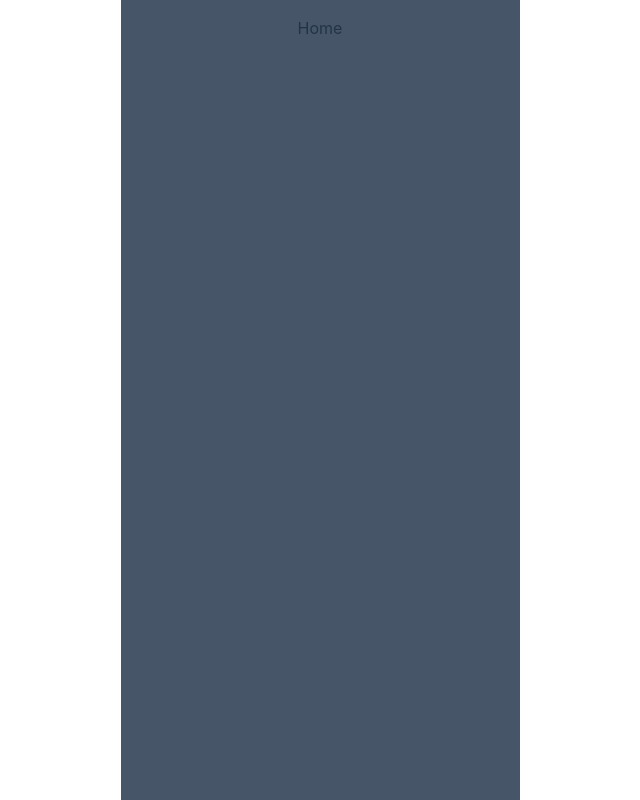
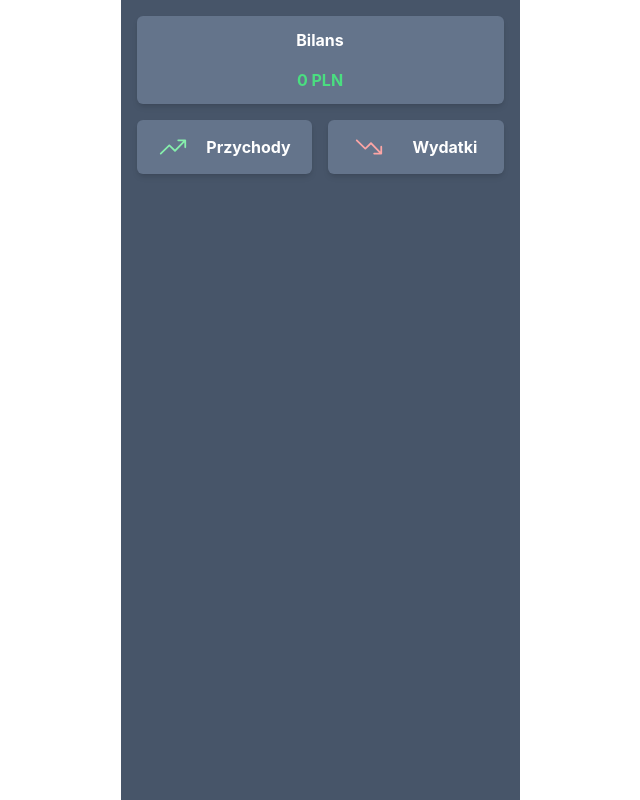
Before and after one commit to marcinl13/My-Budget-Wallet, a React (Vite) app: page / in a window 1280 px wide. Shown: the whole page, without its empty margins (320-960 px from the left). Built offline with nearby package versions, Linux system fonts and the light colour scheme.

Commit message:
adding translations & UI elements to Home page

```diff
--- a/src/locales/en.json
+++ b/src/locales/en.json
@@ -1,3 +1,7 @@
 {
-  "Not found": "Not found"
+  "Not found": "Not found",
+  "Back": "Back",
+  "Balance": "Balance",
+  "Incomes": "Incomes",
+  "Spendings": "Spendings"
 }
--- a/src/locales/pl.json
+++ b/src/locales/pl.json
@@ -1,3 +1,7 @@
 {
-  "Not found": "Brak danych"
+  "Not found": "Brak danych",
+  "Back": "Wtecz",
+  "Balance": "Bilans",
+  "Incomes": "Przychody",
+  "Spendings": "Wydatki"
 }
--- a/src/pages/BudgetIncome.tsx
+++ b/src/pages/BudgetIncome.tsx
@@ -1,3 +1,12 @@
+import { t } from "i18next";
+import { BackToHome } from "../components/BackToHome";
+
 export const BudgetIncome = () => {
-  return <h1>Budget Income</h1>;
+  return (
+    <>
+      <BackToHome />
+
+      <h1 className="text-white">{t("Incomes")}</h1>
+    </>
+  );
 };
--- a/src/pages/BudgetSpendings.tsx
+++ b/src/pages/BudgetSpendings.tsx
@@ -1,3 +1,12 @@
+import { t } from "i18next";
+import { BackToHome } from "../components/BackToHome";
+
 export const BudgetSpendings = () => {
-  return <h1>Budget Spendings</h1>;
+  return (
+    <>
+      <BackToHome />
+
+      <h1 className="text-white">{t("Spendings")}</h1>
+    </>
+  );
 };
--- a/src/pages/Home.tsx
+++ b/src/pages/Home.tsx
@@ -1,3 +1,11 @@
+import { Balance } from "./parts/Balance";
+import { SpendingsAndIncomes } from "./parts/SpendingsAndIncomes";
+
 export const Home = () => {
-  return <h1>Home</h1>;
+  return (
+    <main className="flex flex-col h-full gap-4 relative">
+      <Balance />
+      <SpendingsAndIncomes />
+    </main>
+  );
 };
--- /dev/null
+++ b/src/pages/parts/Balance.tsx
@@ -0,0 +1,10 @@
+import { t } from "i18next";
+
+export function Balance() {
+  return (
+    <section className="w-full flex flex-col items-center justify-center gap-4 font-bold text-white hover:text-white p-3 bg-slate-500 hover:bg-slate-400 rounded-md shadow-md">
+      <h1>{t("Balance")}</h1>
+      <h2 className="text-green-400">0 PLN</h2>
+    </section>
+  );
+}
--- /dev/null
+++ b/src/pages/parts/SpendingsAndIncomes.tsx
@@ -0,0 +1,25 @@
+import { t } from "i18next";
+import { Link } from "react-router-dom";
+import { IoIosTrendingDown, IoIosTrendingUp } from "react-icons/io";
+
+export function SpendingsAndIncomes() {
+  return (
+    <section className="flex gap-4">
+      <Link
+        to={"/incomes"}
+        className="w-full flex items-center justify-around font-bold text-white hover:text-white p-3 bg-slate-500 hover:bg-slate-400 rounded-md shadow-md"
+      >
+        <IoIosTrendingUp size={30} className="text-green-300" />
+        {t("Incomes")}
+      </Link>
+
+      <Link
+        to={"/spendings"}
+        className="w-full flex items-center justify-around font-bold text-white hover:text-white p-3 bg-slate-500 hover:bg-slate-400 rounded-md shadow-md"
+      >
+        <IoIosTrendingDown size={30} className="text-red-300" />
+        {t("Spendings")}
+      </Link>
+    </section>
+  );
+}
```
